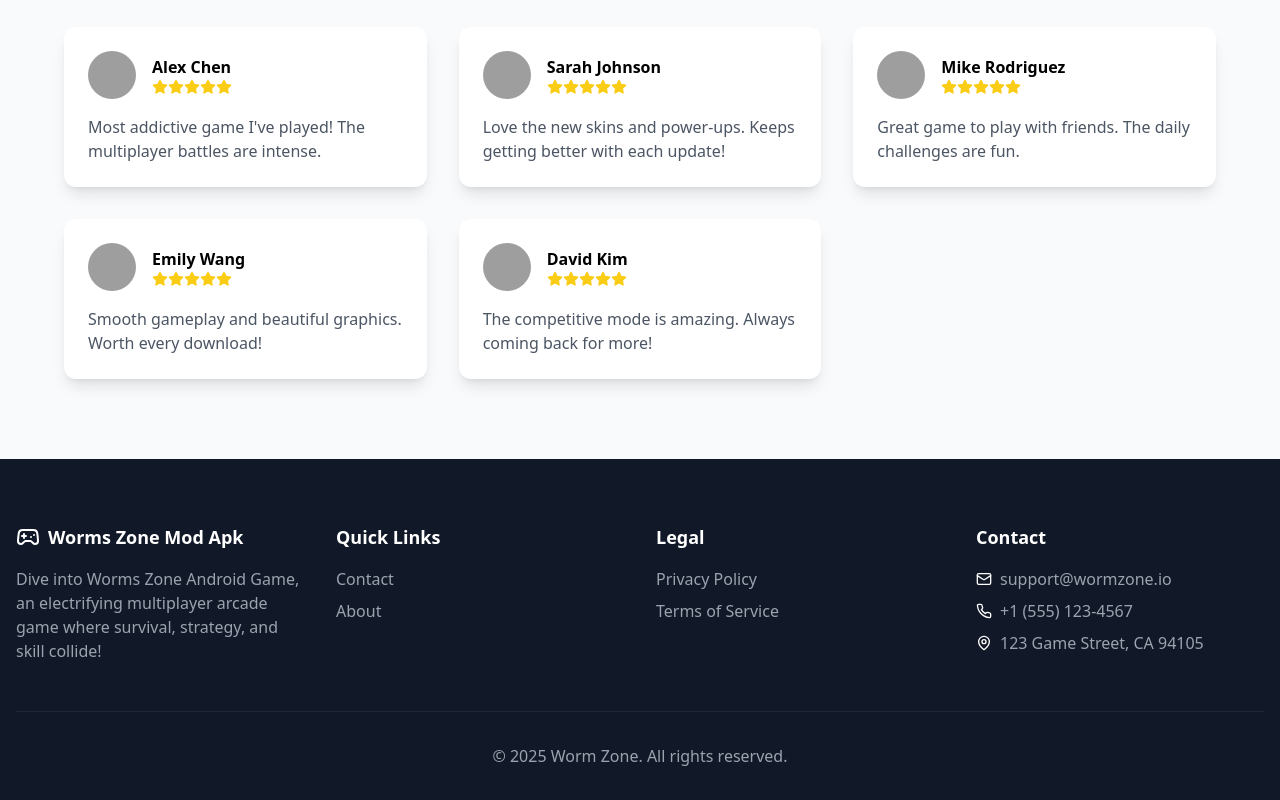
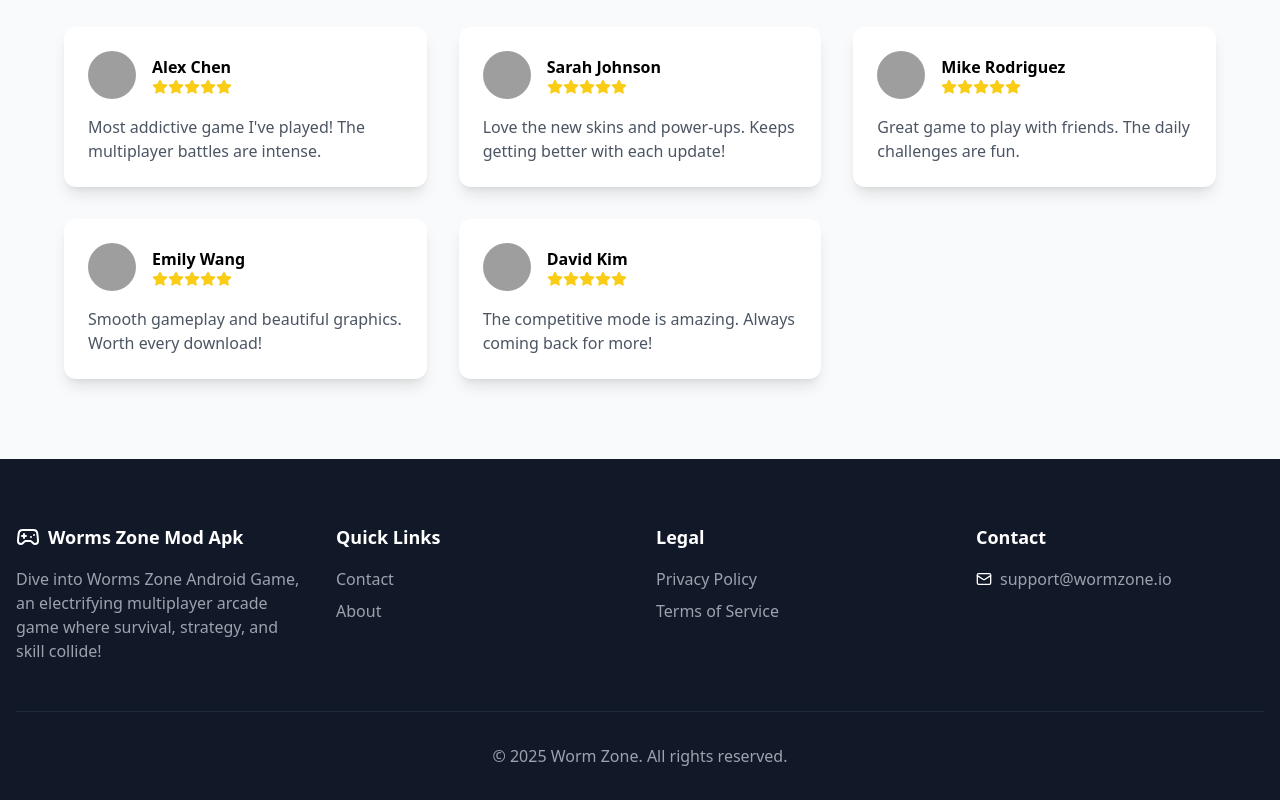
Before and after one commit to Aansawaqas/worms, a React (Vite) app: page / in a window 1280 px wide. Shown: the part 4187-4987 px from the top of the page. Built offline with nearby package versions, Linux system fonts and the light colour scheme; grey boxes are pictures that could not be loaded.

Commit message:
Update Footer.tsx

```diff
--- a/src/components/Footer.tsx
+++ b/src/components/Footer.tsx
@@ -41,14 +41,6 @@ export function Footer() {
                 <Mail className="w-4 h-4" />
                 <span className="text-gray-400">support@wormzone.io</span>
               </li>
-              <li className="flex items-center gap-2">
-                <Phone className="w-4 h-4" />
-                <span className="text-gray-400">+1 (555) 123-4567</span>
-              </li>
-              <li className="flex items-center gap-2">
-                <MapPin className="w-4 h-4" />
-                <span className="text-gray-400">123 Game Street, CA 94105</span>
-              </li>
             </ul>
           </div>
         </div>
```
